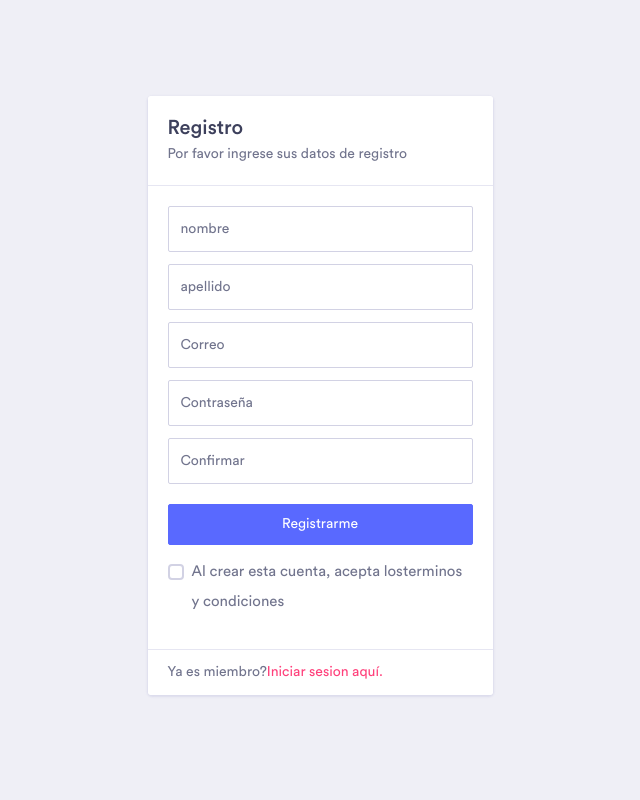
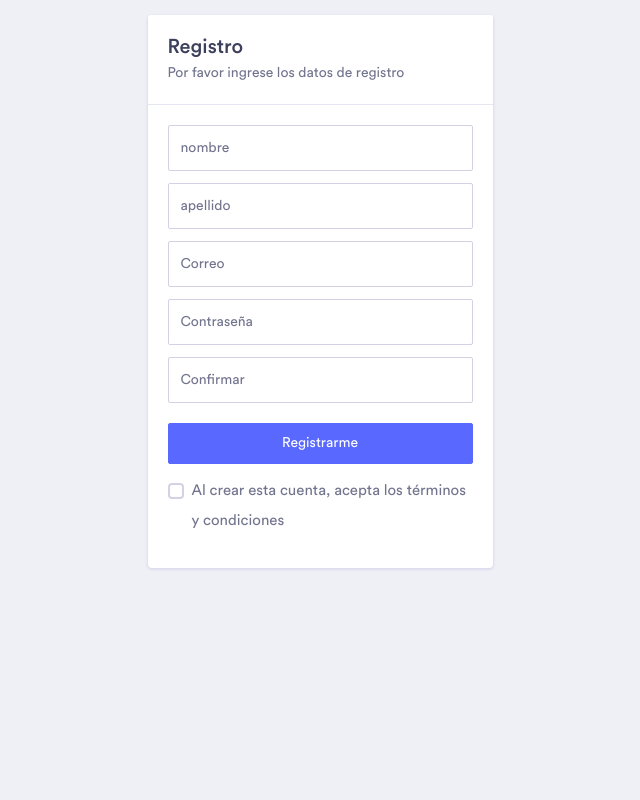
Before and after one commit to mrycky23/Proyecto5to2Fase, a PHP site: page /app/views/usuarios/registroUsuario.views.php in a window 1280 px wide. Shown: the whole page, without its empty margins (320-960 px from the left). Run offline with PHP 8.4, Linux system fonts and the light colour scheme.

```diff
--- a/app/models/programacion_mantenimientos.models.php
+++ b/app/models/programacion_mantenimientos.models.php
@@ -26,8 +26,7 @@ class ProgramacionMantenimientos
     }
 
 
-    public function actualizarEstadoDiaMesAnio()
-    {
+    public function actualizarEstadoDiaMesAnio(){
         $con = new ClaseConectar();
         $con = $con->ProcedimientoConectar();
         $cadena = "SELECT vv.idVehiculo FROM viajes_vehiculo vv GROUP BY vv.idVehiculo";
@@ -127,8 +126,6 @@ class ProgramacionMantenimientos
         return $idVehiculo;
     }
 
-
-
     public function Insertar($nombreMantenimiento, $repuesto, $idVehiculo, $km, $hora, $dia, $mes, $anio, $nota)
     {
     $con = new ClaseConectar();
--- a/app/models/registroUsuario.models.php
+++ b/app/models/registroUsuario.models.php
@@ -8,7 +8,7 @@ public function Insertar($nombre, $apellido, $correo, $contrasenia)
     {
         $con = new ClaseConectar();
         $con = $con->ProcedimientoConectar();
-        $cadena = "INSERT INTO `usuario`(`nombreUsuario`, `apellidoUsuario`, `contrasenia`, `correo`) VALUES('$nombre', '$apellido','$contrasenia' ,  '$correo')";
+        $cadena = "INSERT INTO `usuario`(`nombreUsuario`, `apellidoUsuario`, `contrasenia`, `correo`) VALUES('$nombre', '$apellido', '$contrasenia', '$correo')";
 
         if (mysqli_query($con, $cadena)) {
             $con->close();
--- a/app/views/programacion_mantenimientos/programacion_mant.views.php
+++ b/app/views/programacion_mantenimientos/programacion_mant.views.php
@@ -83,9 +83,9 @@
                                             <div class="form-group">
                                                 <label for="frecuencia">Frecuencia:</label>
                                                 <select id="frecuencia" name="frecuencia" class="form-control" required>
-                                                    <option value="">Seleccionar</option>
-                                                    <option value="kilometro">Kilómetros</option>
+                                                    <option value="undefined">Seleccionar</option>
                                                     <option value="hora">Horas</option>
+                                                    <option value="kilometro">Kilometro</option>
                                                     <option value="dia">Día</option>
                                                     <option value="mes">Mes</option>
                                                     <option value="anio">Año</option>
--- a/app/views/usuarios/registroUsuario.views.php
+++ b/app/views/usuarios/registroUsuario.views.php
@@ -11,25 +11,6 @@
     <link href="../../../assets/vendor/fonts/circular-std/style.css" rel="stylesheet">
     <link rel="stylesheet" href="../../../assets/libs/css/style.css">
     <link rel="stylesheet" href="../../../assets/vendor/fonts/fontawesome/css/fontawesome-all.css">
-    <style>
-        html,
-        body {
-            height: 100%;
-        }
-
-        body {
-            display: -ms-flexbox;
-            display: flex;
-            -ms-flex-align: center;
-            align-items: center;
-            padding-top: 40px;
-            padding-bottom: 40px;
-        }
-
-        .card {
-            margin-top: 20px; /* Agrega margen superior al formulario */
-        }
-    </style>
 </head>
 <!-- ============================================================== -->
 <!-- signup form  -->
@@ -43,7 +24,7 @@
         <div class="card">
             <div class="card-header">
                 <h3 class="mb-1">Registro</h3>
-                <p>Por favor ingrese sus datos de registro</p>
+                <p>Por favor ingrese los datos de registro</p>
             </div>
             <div class="card-body">
                 <div class="form-group">
@@ -66,13 +47,11 @@
                 </div>
                 <div class="form-group">
                     <label class="custom-control custom-checkbox">
-                        <input class="custom-control-input" type="checkbox"><span class="custom-control-label">Al crear esta cuenta, acepta los<a href="#">terminos y condiciones</a></span>
+                        <input class="custom-control-input" type="checkbox"><span class="custom-control-label">Al crear esta cuenta, acepta los<a href="#"> términos y condiciones</a></span>
                     </label>
                 </div>
             </div>
-            <div class="card-footer bg-white">
-                <p>Ya es miembro?<a href="../../../login.php" class="text-secondary">Iniciar sesion aquí.</a></p>
-            </div>
+
         </div>
     </form>
 
```
Also changed, not shown: app/controllers/programacion_mantenimientos.controllers.php (+7 -4 lines), app/scripts/dashboard.script.js (+22 -1 lines), app/scripts/programacion_mant.script.js (+4 -5 lines), app/views/repuestos/repuestos.views.php (added, +26 -0 lines).
